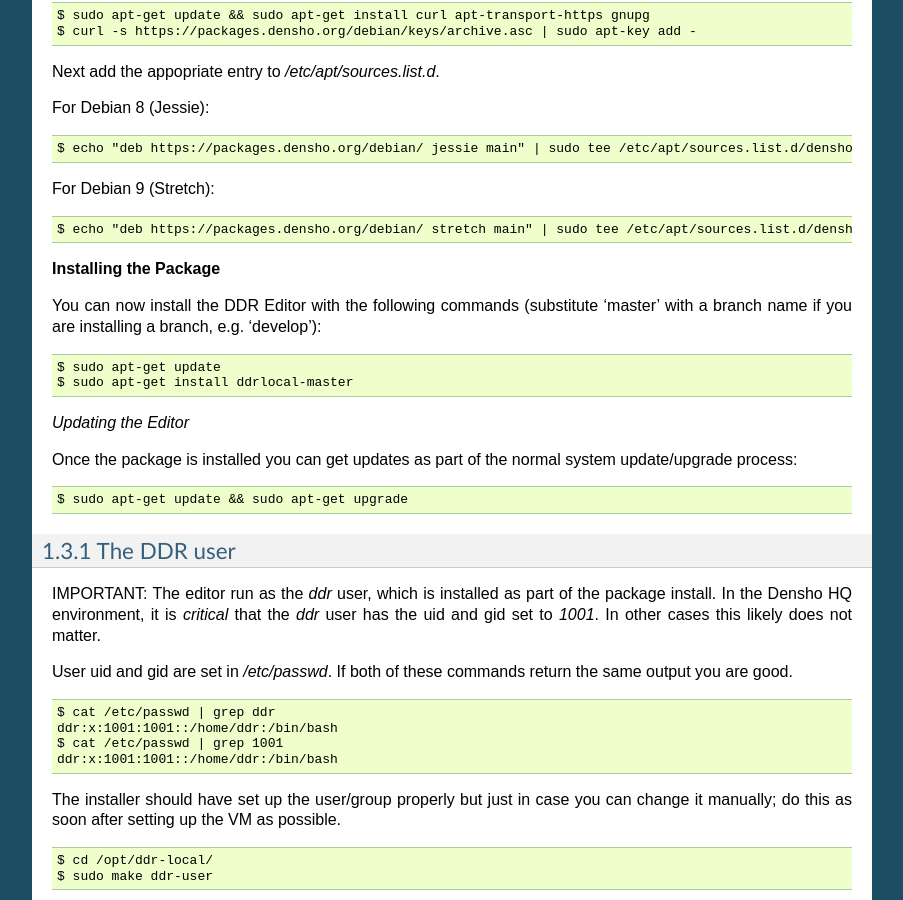
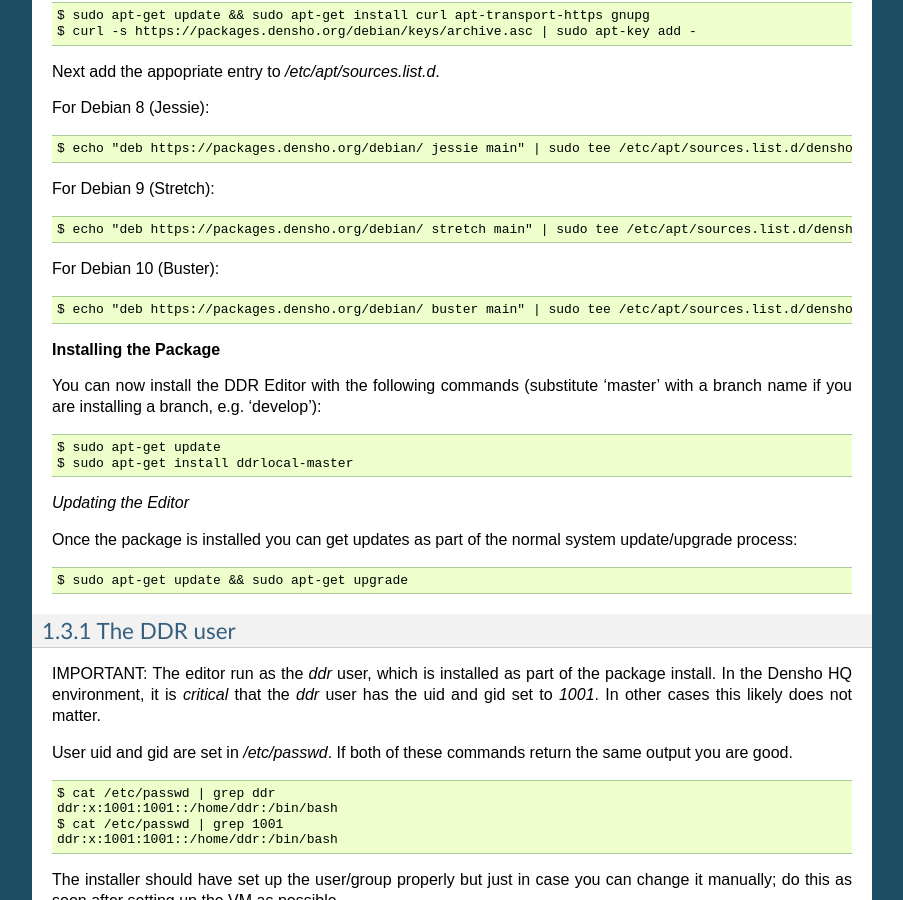
Before and after one commit to denshoproject/ddr-manual, a Sphinx documentation site: the page built from source/admins/workstations/create-workstation-vm.rst, in a window 1280 px wide and 900 px high, scrolled down 6295 px. Shown: the whole window, without its empty margins (198-1101 px from the left). Built offline with Sphinx 7.4.7, drawn with Linux system fonts in a browser that asks for light colours.

Commit message:
Add deb 10 buster to `Adding the Repository` section

```diff
--- a/source/admins/workstations/create-workstation-vm.rst
+++ b/source/admins/workstations/create-workstation-vm.rst
@@ -344,6 +344,10 @@
 For Debian 9 (Stretch):
 ::
     $ echo "deb https://packages.densho.org/debian/ stretch main" | sudo tee /etc/apt/sources.list.d/densho.list
+
+For Debian 10 (Buster):
+::
+    $ echo "deb https://packages.densho.org/debian/ buster main" | sudo tee /etc/apt/sources.list.d/densho.list
 
 **Installing the Package**
 
```
